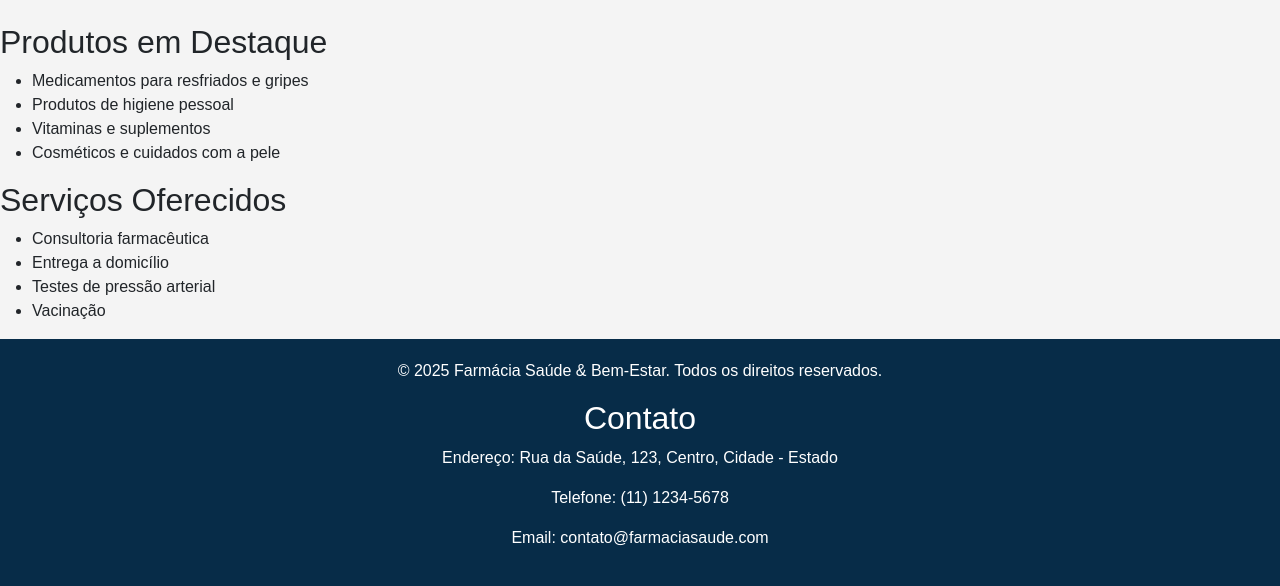
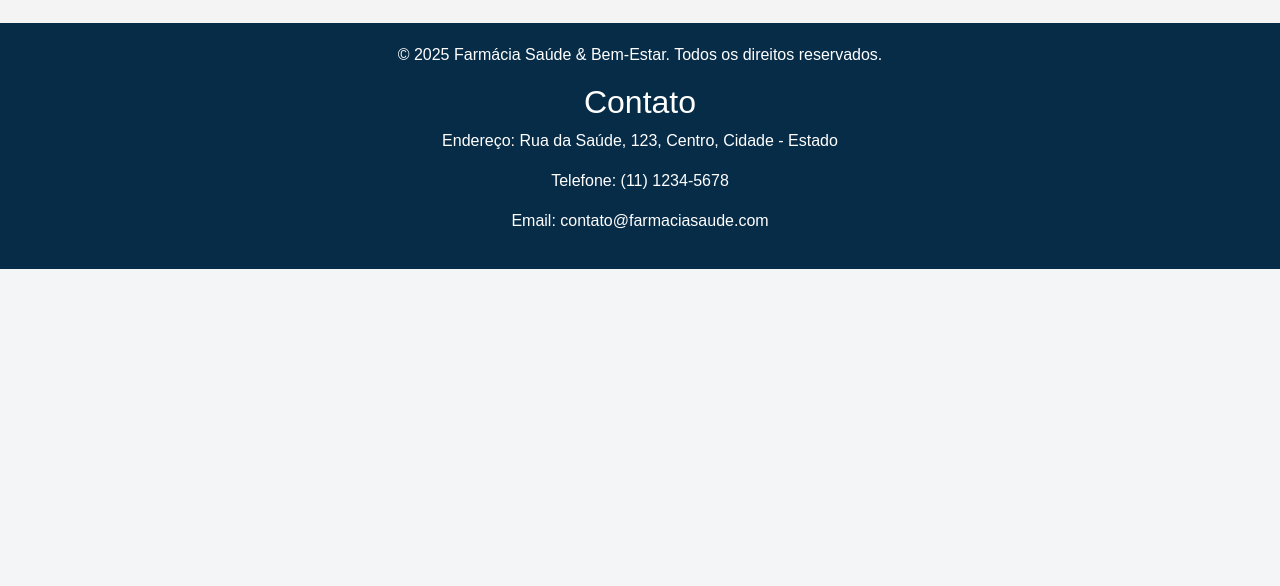
Before and after one commit to annamimir/projeto-farmacia-etec, a PHP site: page / in a window 1280 px wide. Shown: the part 851-1437 px from the top of the page. After the commit the page ends 1120 px from the top, so only its background shows below. Run offline with PHP 8.4, Linux system fonts and the light colour scheme.

Commit message:
Update index.php

```diff
--- a/index.php
+++ b/index.php
@@ -130,29 +130,6 @@ $logado = (bool)$usuario;
     </div>
 </section>
 
-<!--        FIM DO CARROSSEL         -->
-
-
-    <section id="produtos">
-        <h2>Produtos em Destaque</h2>
-        <ul>
-            <li>Medicamentos para resfriados e gripes</li>
-            <li>Produtos de higiene pessoal</li>
-            <li>Vitaminas e suplementos</li>
-            <li>Cosméticos e cuidados com a pele</li>
-        </ul>
-    </section>
-
-    <section id="servicos">
-        <h2>Serviços Oferecidos</h2>
-        <ul>
-            <li>Consultoria farmacêutica</li>
-            <li>Entrega a domicílio</li>
-            <li>Testes de pressão arterial</li>
-            <li>Vacinação</li>
-        </ul>
-    </section>
-
 </main>
 
 <footer>
```
